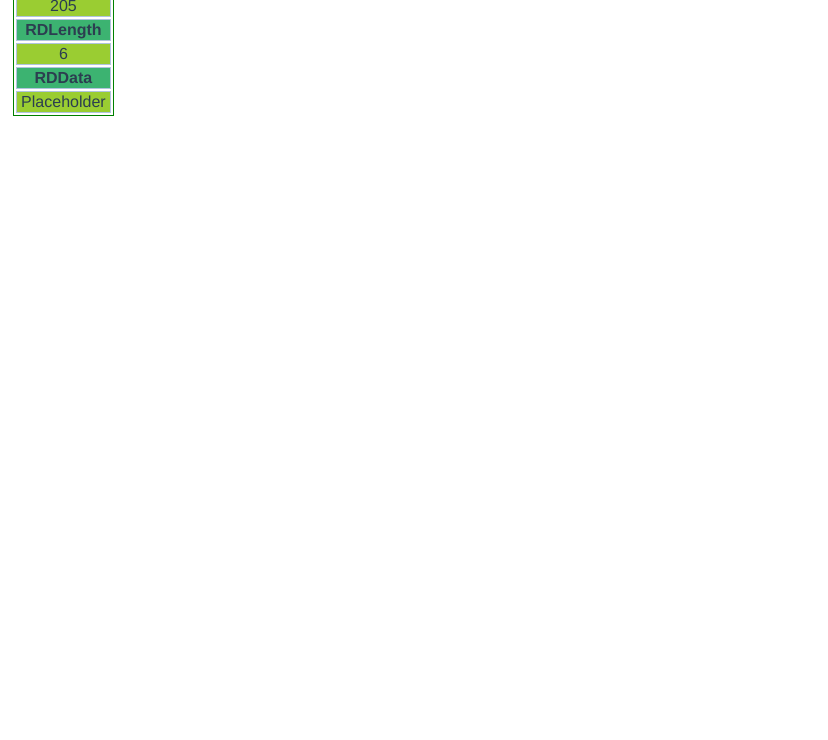
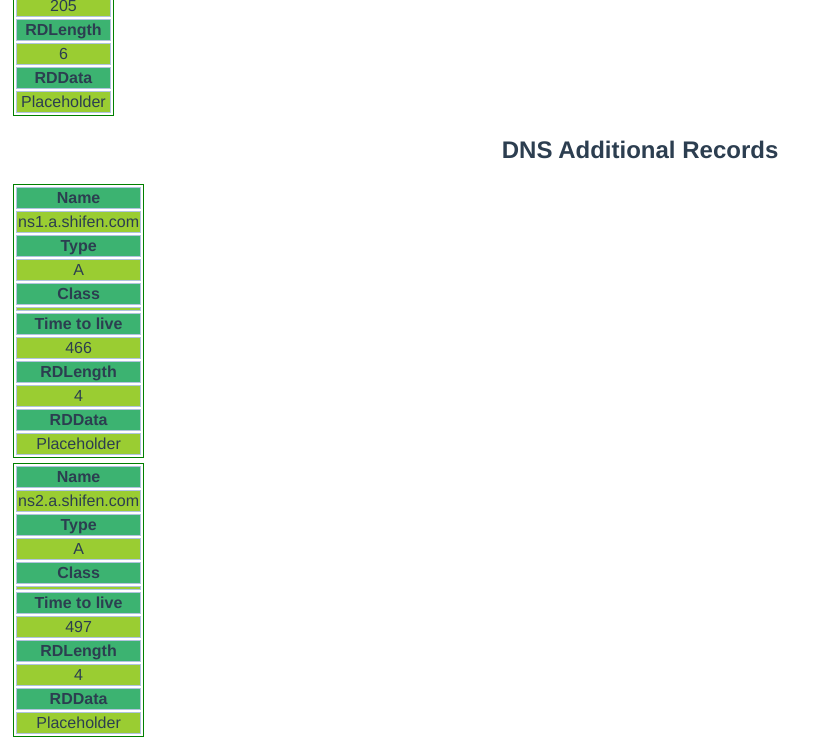
Before and after one commit to xiongmao86/dns-playground, a Vue app: page / in a window 1280 px wide. Shown: the part 2940-3680 px from the top of the page, without its empty margins (0-828 px from the left). Before the commit the page ends 3064 px from the top, so only its background shows below. Built offline with nearby package versions, Linux system fonts and the light colour scheme.

Commit message:
Display addtional records.

```diff
--- a/src/App.vue
+++ b/src/App.vue
@@ -14,6 +14,10 @@
       <h2>DNS Authority Nameservers</h2>
       <DNSResourceRecord v-for="(nameserver, index) in nameservers"
         v-bind="nameserver"
+        v-bind:key="index" />
+      <h2>DNS Additional Records</h2>
+      <DNSResourceRecord v-for="(record, index) in additional_records"
+        v-bind="record"
         v-bind:key="index" />
   </div>
 </template>
@@ -34,7 +38,8 @@ export default {
     return {
       querys: this.$store.state.querys,
       answers: this.$store.state.answers,
-      nameservers: this.$store.state.authoritative_nameservers
+      nameservers: this.$store.state.authoritative_nameservers,
+      additional_records: this.$store.state.additional_records
     }
   }
 }
```
